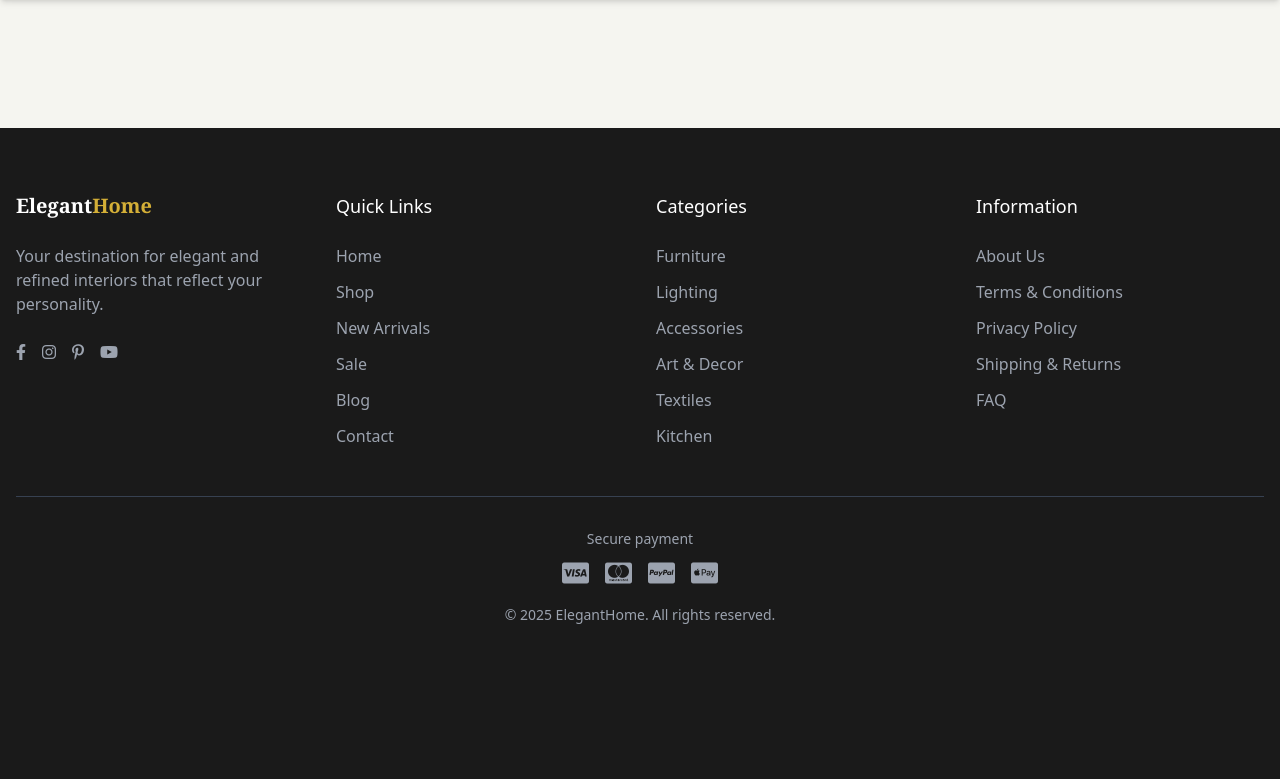
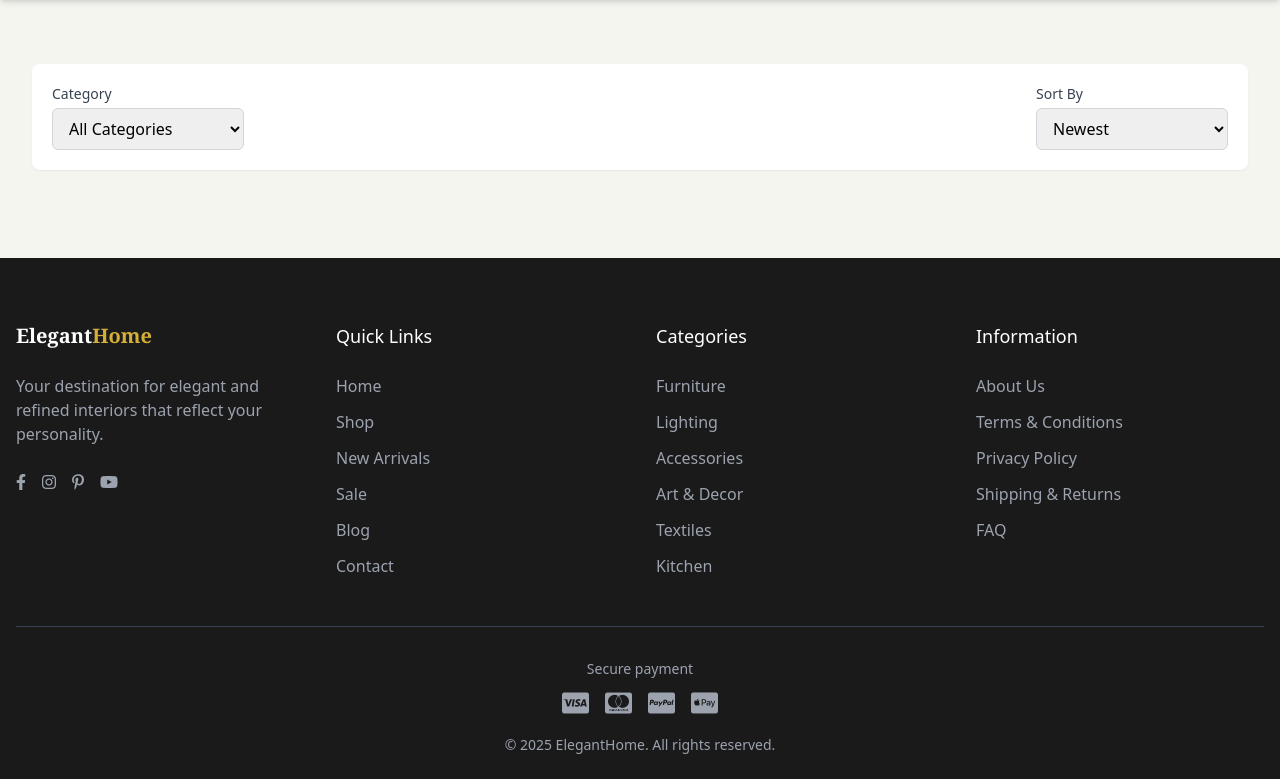
Before and after one commit to Zakariae-Elmoufid/HOME-DECORATION-eCommerce-Platform-for-Interior-Decoration, a PHP site: page /products in a window 1280 px wide. Shown: the part 156-935 px from the top of the page. Before the commit the page ends 780 px from the top, so only its background shows below. Run offline with PHP 8.4, Linux system fonts and the light colour scheme; data that the repository does not hold is empty; some libraries are stand-ins or nearby versions.

Commit message:
fillter and sort product

```diff
--- a/project/app/Views/layouts/admin.twig
+++ b/project/app/Views/layouts/admin.twig
@@ -36,7 +36,7 @@
               <i class="fa-solid fa-icons mr-3   text-blue-light"></i>
               <span>Categorys</span>
             </a>
-            <a href="products" class="flex items-center px-4 py-3 mt-1 text-sm font-medium text-gray-300  rounded-lg group">
+            <a href="admin/products" class="flex items-center px-4 py-3 mt-1 text-sm font-medium text-gray-300  rounded-lg group">
               <i class="fas fa-box-open mr-3 text-blue-light"></i>
               <span>Products</span>
             </a>
--- a/project/app/Views/products.twig
+++ b/project/app/Views/products.twig
@@ -4,7 +4,38 @@
 
 <section class="py-16 bg-cream">
   <div class="container mx-auto px-4 sm:px-6 lg:px-8">
-    <div class="grid grid-cols-1 sm:grid-cols-2 md:grid-cols-3 lg:grid-cols-4 gap-6">
+
+
+    <!-- Filters -->
+    <div class="bg-white rounded-lg shadow-sm p-5 mb-6">
+      <div class="flex flex-col md:flex-row justify-between space-y-4 md:space-y-0">
+        <div class="flex flex-col md:flex-row md:space-x-4 space-y-4 md:space-y-0">
+          <div>
+            <label for="category-filter" class="block text-sm font-medium text-gray-700 mb-1">Category</label>
+            <select id="category-filter" class="w-full md:w-48 border border-gray-300 rounded-md py-2 px-3 focus:outline-none focus:ring-blue focus:border-blue">
+              <option value="All Categories">All Categories</option>
+              {% for category in products.categories %}
+                <option value="{{ category.title }}">{{ category.title }}</option>
+              {% endfor %}
+            </select>
+          </div>
+
+        </div>
+        <div>
+          <label for="sort-by" class="block text-sm font-medium text-gray-700 mb-1">Sort By</label>
+          <select id="sort-by" class="w-full md:w-48 border border-gray-300 rounded-md py-2 px-3 focus:outline-none focus:ring-blue focus:border-blue">
+            <option value="newest">Newest</option>
+            <option value="name-asc">Name (A-Z)</option>
+            <option value="name-desc">Name (Z-A)</option>
+            <option value="price-asc">Price (Low to High)</option>
+            <option value="price-desc">Price (High to Low)</option>
+          </select>
+        </div>
+      </div>
+    </div>
+
+
+    <div id="product-container" class=" grid grid-cols-1 sm:grid-cols-2 md:grid-cols-3 lg:grid-cols-4 gap-6">
       {% for product in products.products %}
         <!-- Product Card -->
         <div class="product-card bg-white rounded-lg overflow-hidden shadow-md transition-all duration-300 hover:-translate-y-2 hover:shadow-xl">
@@ -40,15 +71,15 @@
               </div>
             {% else %}
               <div class="absolute top-2 left-2">
-                <span class="bg-gold text-white text-xs font-bold px-3 py-1 rounded-full">Available</span>
+                <span class=" bg-gold text-white text-xs font-bold px-3 py-1 rounded-full">Available</span>
               </div>
             {% endif %}
           </div>
 
           <div class="p-4">
             <!-- Product Title -->
-            <h3 class="text-lg font-medium text-charcoal">{{ product.title }}</h3>
-            <p class="text-sm text-gray-500 mb-2">{{ product.category_name }}</p>
+            <h3 class="title text-lg font-medium text-charcoal">{{ product.title }}</h3>
+            <p class="category-value text-sm text-gray-500 mb-2">{{ product.category_name }}</p>
 
             <!-- Star Rating -->
             <div class="flex items-center mb-3">
@@ -64,7 +95,7 @@
 
             <!-- Price and Add to Cart -->
             <div class="flex justify-between items-center">
-              <span class="text-xl font-bold text-charcoal">€{{ product.base_price }}</span>
+              <span class="price text-xl font-bold text-charcoal">${{ product.base_price }}</span>
               <div class="flex space-x-2">
                 <a href="/product/{{ product.id }}"
                   class="bg-white border border-gold text-gold hover:bg-gold hover:text-white p-2 rounded-lg transition duration-300">
@@ -78,7 +109,7 @@
                   </button>
                 {% else %}
                   <button
-                    class="bg-gray-300 text-gray-600 px-3 py-2 rounded-lg cursor-not-allowed flex items-center"
+                    class=" bg-gray-300 text-gray-600 px-3 py-2 rounded-lg cursor-not-allowed flex items-center"
                     disabled>
                     <i class="fas fa-shopping-cart mr-1"></i> Unavailable
                   </button>
@@ -86,12 +117,11 @@
               </div>
             </div>
 
-            {# Les options de taille et couleur sont maintenant cachées comme demandé #}
           </div>
         </div>
       {% endfor %}
     </div>
   </div>
 </section>
-
+<script src="../../public/js/pageProducts.js"></script>
 {% endblock %}
--- /dev/null
+++ b/project/public/js/pageProducts.js
@@ -0,0 +1,51 @@
+const productsCard = Array.from(document.querySelectorAll('.product-card '));
+const productContainer = document.getElementById("product-container");
+
+const categoryFilter =  document.getElementById('category-filter');
+categoryFilter.addEventListener('change', function() {
+    const category = this.value;
+    productsCard.forEach(product => {
+        const cardCategory = product.querySelector('.category-value').textContent;
+        console.log(cardCategory);
+        product.classList.add('hidden');
+
+        if(category === 'All Categories' || category === cardCategory) {
+            product.classList.remove('hidden');
+        } else {
+            product.classList.add('hidden');
+        }
+
+    });
+})
+
+
+const sortSelect = document.getElementById('sort-by');
+
+sortSelect.addEventListener("change" , function() {
+    const sortValue = this.value;
+    const getValue = (card, sortType) => {
+    switch(sortType) {
+        case 'name-asc':
+        case 'name-desc':
+          return card.querySelector('.title').textContent.trim();
+        case 'price-asc':
+        case 'price-desc':
+          return parseFloat(card.querySelector('.price ').textContent.replace('$', ''));
+
+        }
+    };
+
+
+ productsCard.sort((a, b) => {
+    const valueA = getValue(a, sortValue);
+    const valueB = getValue(b, sortValue);
+
+    if (sortValue === 'name-desc' || sortValue === 'price-desc') {
+      return valueB > valueA ? 1 : -1;
+    } else {
+      return valueA > valueB ? 1 : -1;
+    }
+  });
+
+  productsCard.forEach(card => productContainer.appendChild(card));
+});
```
Also changed, not shown: project/app/Views/home.twig (+8 -5 lines), project/public/js/adminProducts.js (+0 -11 lines).
